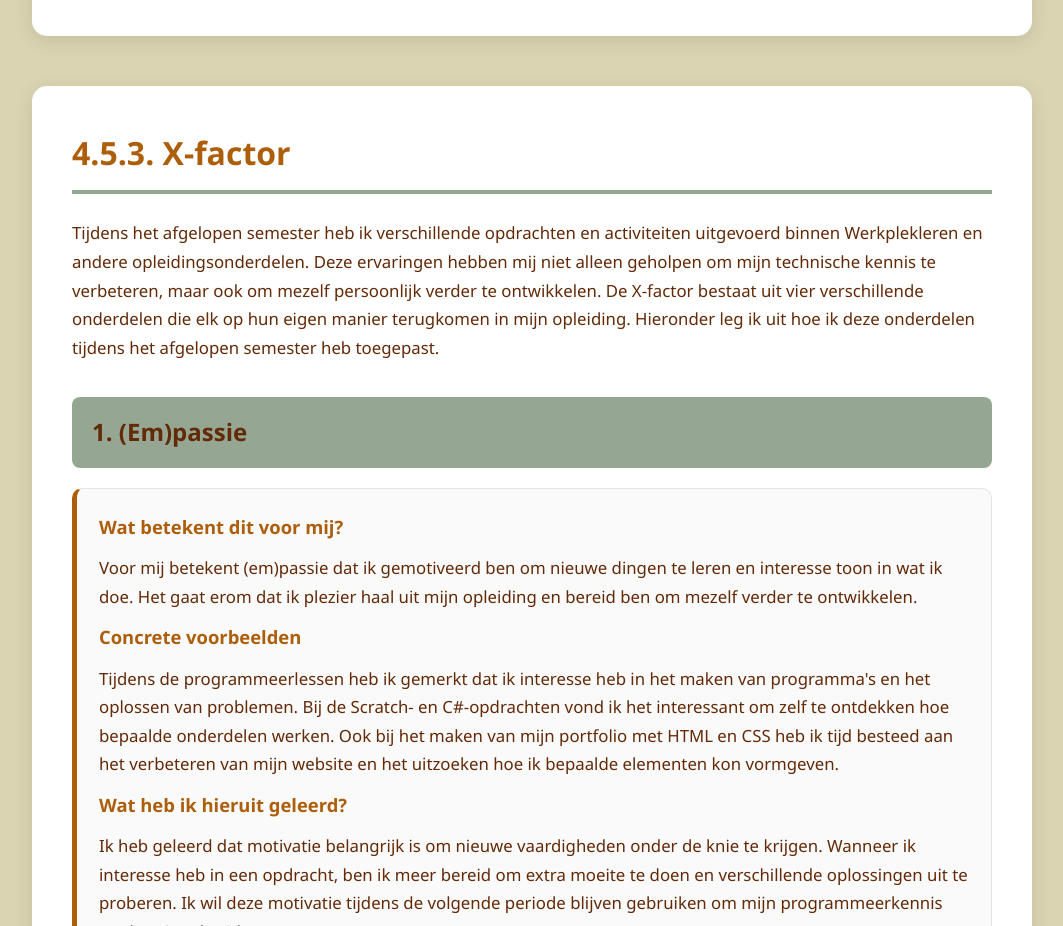
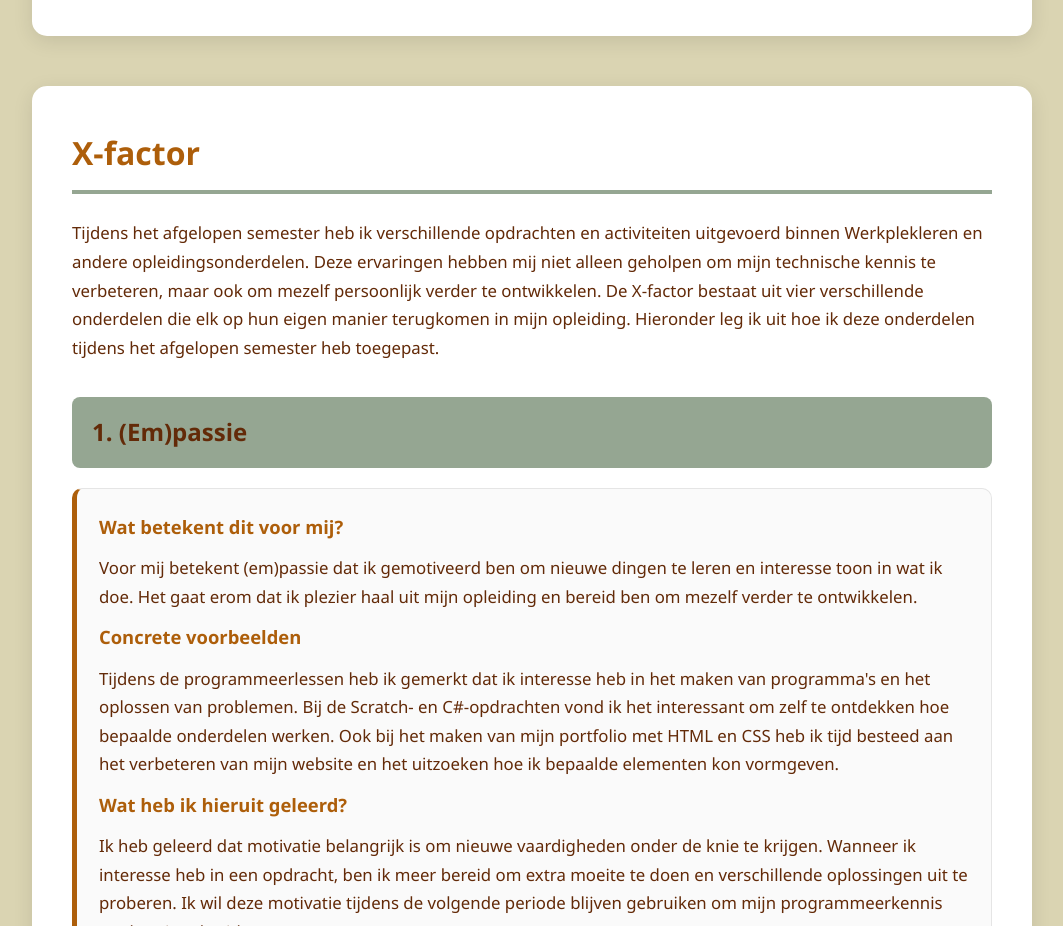
Before and after one commit to pxl-werkplekleren/portfolio-MarwaBoulbenPXL, a plain HTML site: page docs/Html/Reflectie.html in a window 1280 px wide. Shown: the part 4740-5666 px from the top of the page, without its empty margins (108-1171 px from the left). Drawn offline with Linux system fonts and the light colour scheme.

Commit message:
idk de site wilde niet werken

```diff
--- a/Html/Reflectie.html
+++ b/docs/Html/Reflectie.html
@@ -240,7 +240,7 @@
 
         <section class="section">
 
-            <h2 class="section-title">4.5.3. X-factor</h2>
+            <h2 class="section-title"> X-factor</h2>
 
             <p>
                 Tijdens het afgelopen semester heb ik verschillende opdrachten
```
Also changed, not shown: Stylesheet.css (deleted), docs/Css/Style.css (renamed from Css/Style.css), docs/Html/Logboek.html (renamed from Html/Logboek.html), docs/Html/Ontwikkeling.html (renamed from Html/Ontwikkeling.html), docs/Html/Opdrachten.html (renamed from Html/Opdrachten.html), docs/Html/index.html (renamed from Html/index.html), 2 other files.
